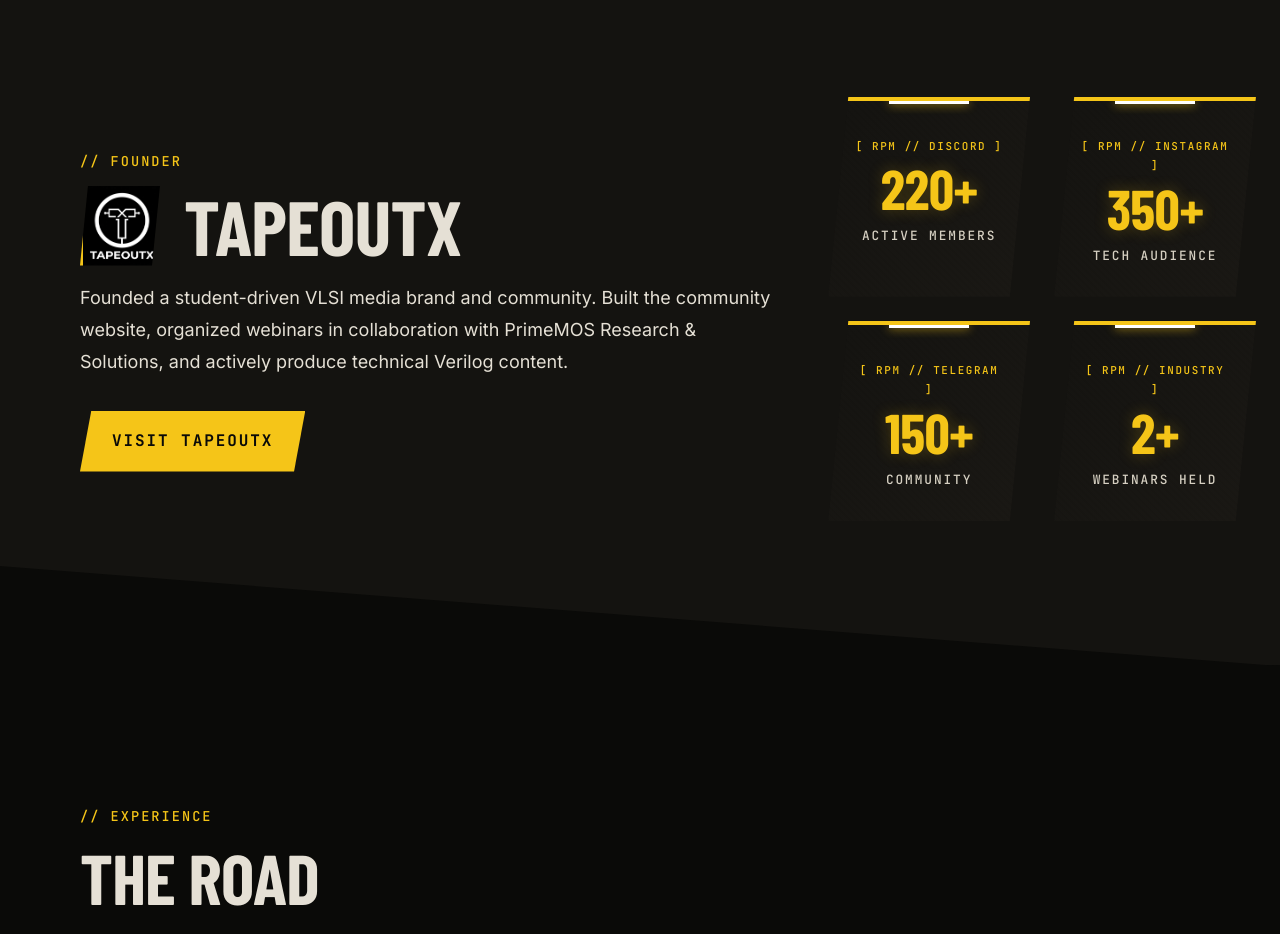
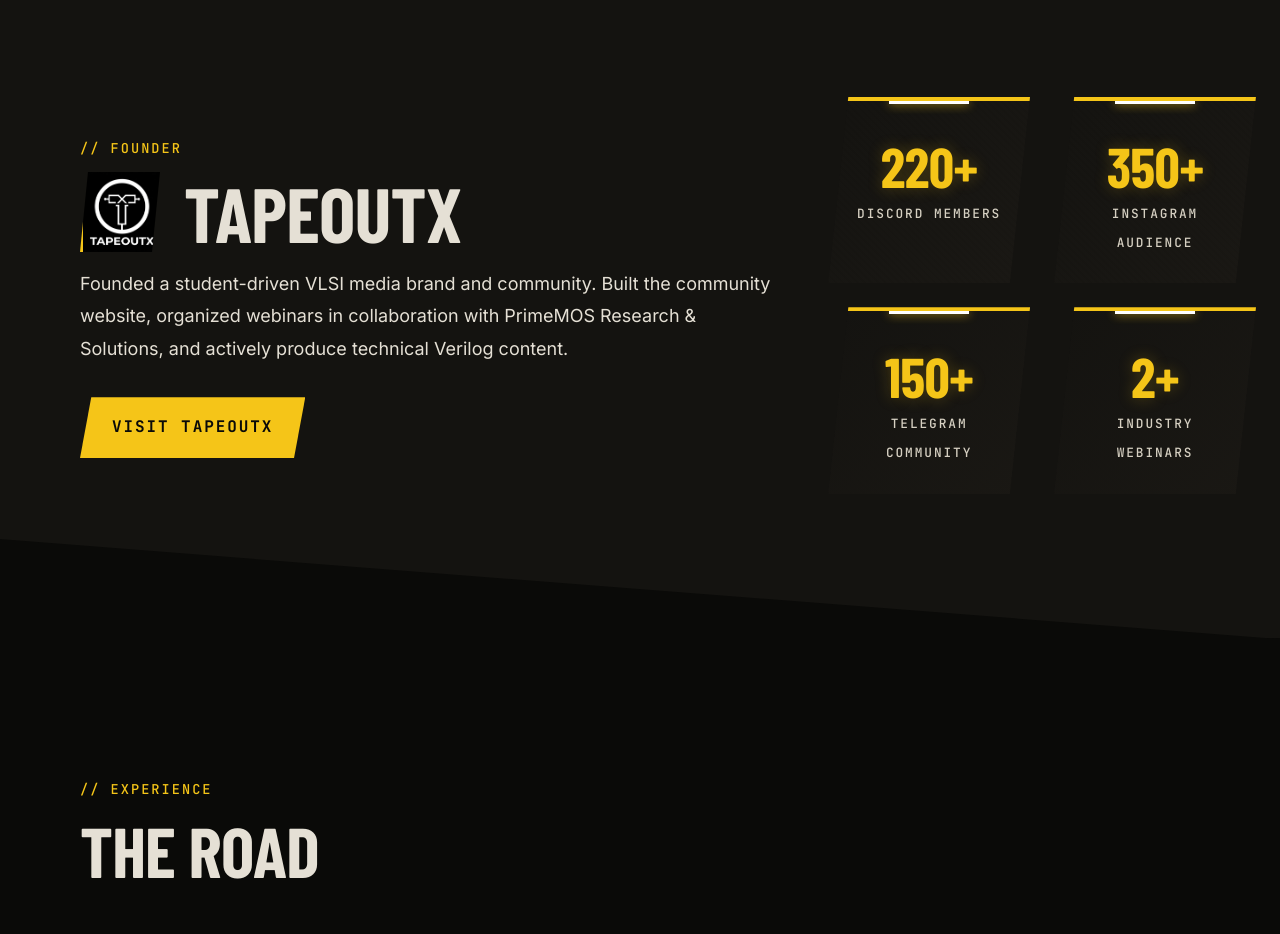
Before and after one commit to lingamcharan09-design/lingamcharan-portfolio, a website: page index.html in a window 1280 px wide. Shown: the part 3760-4694 px from the top of the page. Drawn offline with nearby package versions, Linux system fonts and the light colour scheme; a web font is replaced by a local one.

Commit message:
Remove RPM telemetry badge headers from stat cards for cleaner typography

```diff
--- a/index.html
+++ b/index.html
@@ -1167,24 +1167,20 @@
             </div>
             <div class="tx-stats">
                 <div class="tx-stat-card rev-in" style="transition-delay: 100ms;">
-                    <div style="font-family: var(--font-mono); font-size: 0.68rem; color: var(--primary); letter-spacing: 0.15em; margin-bottom: 0.2rem;">[ RPM // DISCORD ]</div>
                     <span class="tx-stat-num display-font">220+</span>
-                    <span class="tx-stat-label label-font">ACTIVE MEMBERS</span>
+                    <span class="tx-stat-label label-font">DISCORD MEMBERS</span>
                 </div>
                 <div class="tx-stat-card rev-in" style="transition-delay: 200ms;">
-                    <div style="font-family: var(--font-mono); font-size: 0.68rem; color: var(--primary); letter-spacing: 0.15em; margin-bottom: 0.2rem;">[ RPM // INSTAGRAM ]</div>
                     <span class="tx-stat-num display-font">350+</span>
-                    <span class="tx-stat-label label-font">TECH AUDIENCE</span>
+                    <span class="tx-stat-label label-font">INSTAGRAM AUDIENCE</span>
                 </div>
                 <div class="tx-stat-card rev-in" style="transition-delay: 300ms;">
-                    <div style="font-family: var(--font-mono); font-size: 0.68rem; color: var(--primary); letter-spacing: 0.15em; margin-bottom: 0.2rem;">[ RPM // TELEGRAM ]</div>
                     <span class="tx-stat-num display-font">150+</span>
-                    <span class="tx-stat-label label-font">COMMUNITY</span>
+                    <span class="tx-stat-label label-font">TELEGRAM COMMUNITY</span>
                 </div>
                 <div class="tx-stat-card rev-in" style="transition-delay: 400ms;">
-                    <div style="font-family: var(--font-mono); font-size: 0.68rem; color: var(--primary); letter-spacing: 0.15em; margin-bottom: 0.2rem;">[ RPM // INDUSTRY ]</div>
                     <span class="tx-stat-num display-font">2+</span>
-                    <span class="tx-stat-label label-font">WEBINARS HELD</span>
+                    <span class="tx-stat-label label-font">INDUSTRY WEBINARS</span>
                 </div>
             </div>
         </div>
```
